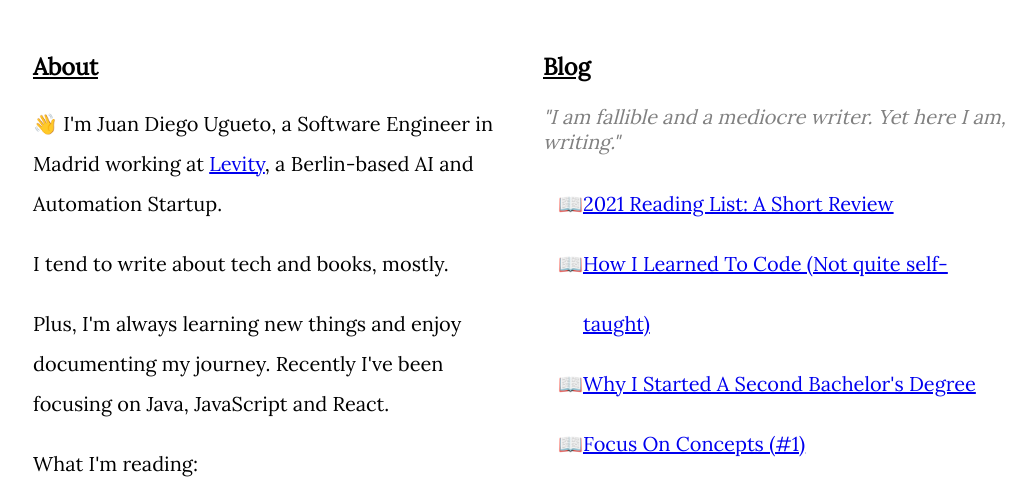
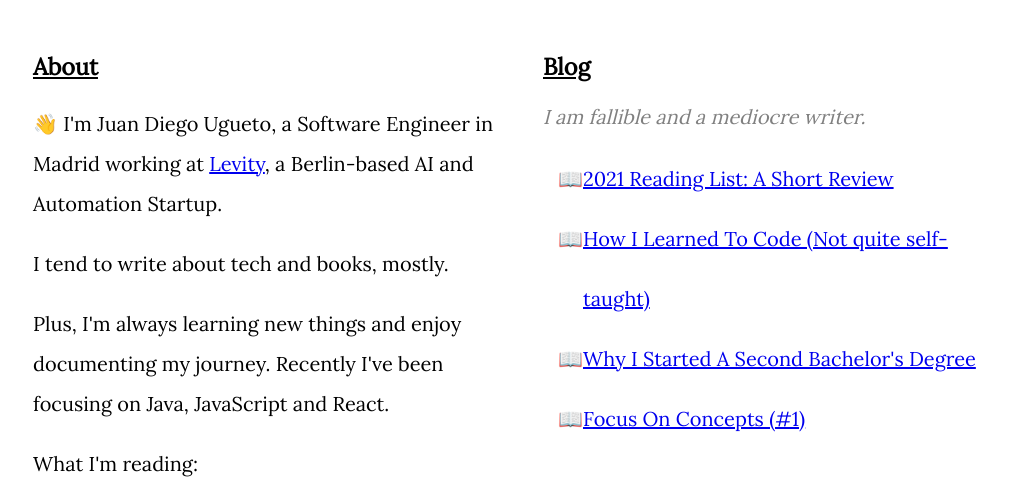
Before and after one commit to ugueto/ugueto.github.io, a plain HTML site: page index.html in a window 1280 px wide. Shown: the part 289-777 px from the top of the page, without its empty margins (117-1153 px from the left). Drawn offline with Linux system fonts and the light colour scheme.

Commit message:
Update index.html

```diff
--- a/index.html
+++ b/index.html
@@ -48,7 +48,7 @@
 
             <section class="blog">
                 <h3><u>Blog</u></h3>
-                <i class="quote">"I am fallible and a mediocre writer. Yet here I am, writing."</i>
+                <i class="quote">I am fallible and a mediocre writer.</i>
                 <ul>
                 <li><a href="https://medium.com/@ugueto/2021-reading-list-a-short-review-7eccf1691f8a" target="_blank">2021 Reading List: A Short Review</a></li>
                 <li><a href="/">How I Learned To Code (Not quite self-taught)</a></li>
```
